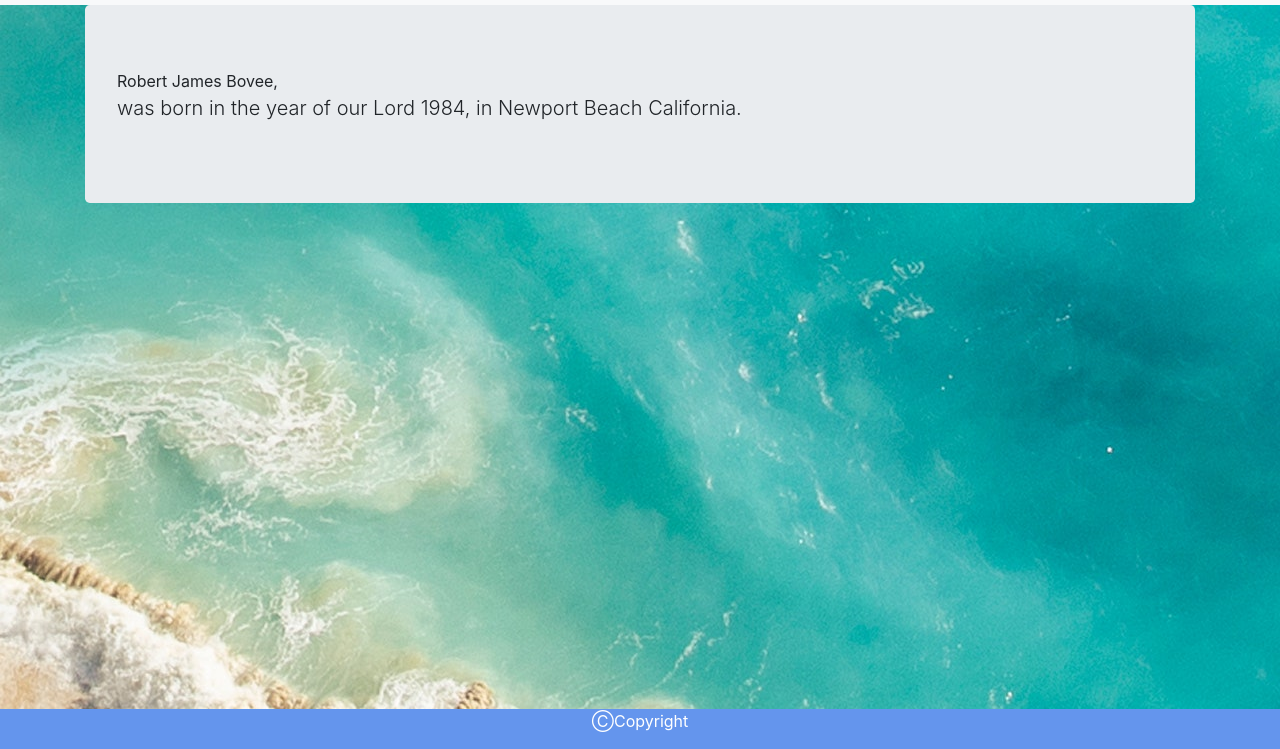
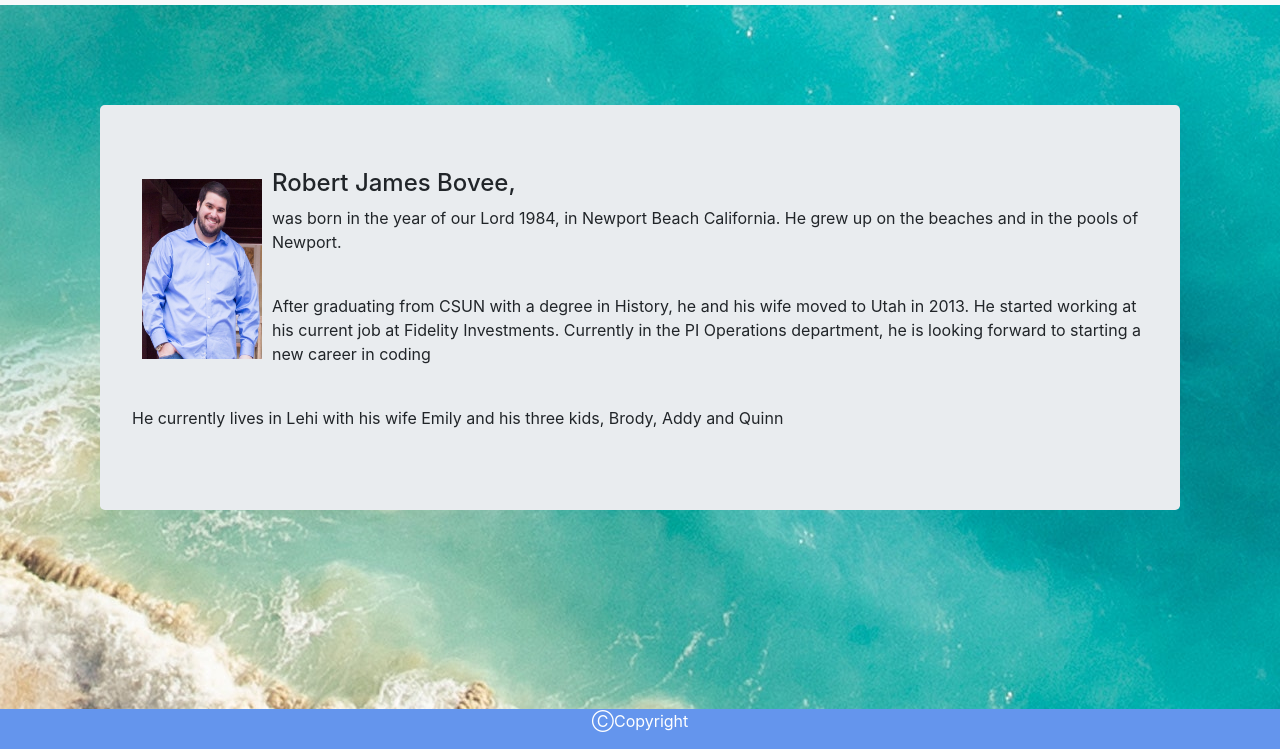
Before and after one commit to Rjbovee112/portfolio-bootstrap, a plain HTML site: page Assets/index.html in a window 1280 px wide. Shown: the part 51-800 px from the top of the page. Drawn offline with nearby package versions, Linux system fonts and the light colour scheme.

Commit message:
finished index/contact

```diff
--- a/Assets/index.html
+++ b/Assets/index.html
@@ -35,11 +35,20 @@
         </div>
     </nav>
 
-    <div class="container">
+    <div class="containerind">
         <div class="jumbotron">
-            <img src=""
-            <h1 class="display-4">Robert James Bovee,</h1>
-            <p class="lead">was born in the year of our Lord 1984, in Newport Beach California.</p>
+            <img id="pic" src="./Images/IMG_3187 (2).jpg" width="140px" height="200px"
+                class="float-lg-left float-md-left">
+            <h4 class="display-6">Robert James Bovee,</h4>
+            <p>was born in the year of our Lord 1984, in Newport Beach California. He grew up on the
+                beaches and in the pools of Newport.</p>
+            <br>
+            <p>After graduating from CSUN with a degree in History, he and his wife moved to Utah in 2013. He
+                started
+                working at his current job at Fidelity Investments. Currently in the PI Operations department, he is
+                looking forward to starting a new career in coding</p>
+            <br>
+            <p>He currently lives in Lehi with his wife Emily and his three kids, Brody, Addy and Quinn</p>
 
         </div>
 
--- a/Assets/style3.css
+++ b/Assets/style3.css
@@ -18,6 +18,13 @@ footer {
     color: white;
 }
 
-container {
+.containerind{
+    margin-top: 100px;
+    margin-right: 100px;
+    margin-left: 100px;
+    margin-bottom: 100px;
+}
 
+#pic{
+    padding: 10px;
 }
```
Also changed, not shown: Assets/Images/IMG_3187 (2).jpg (added).
